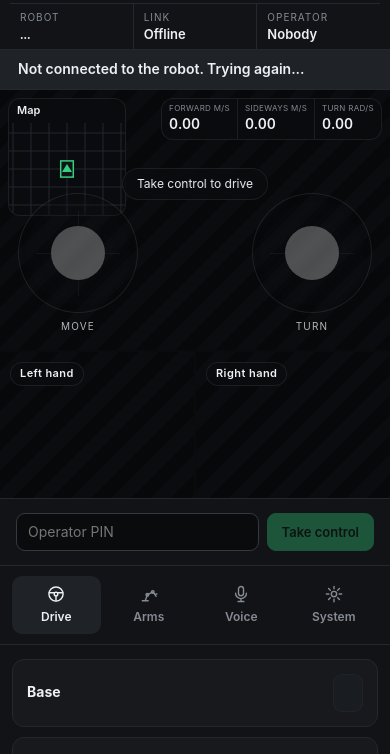
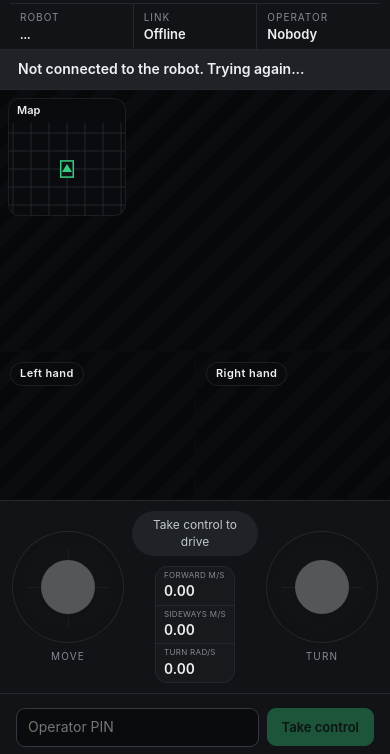
Before and after one commit to incom8134-web/kiro-webapp, a plain HTML site: page web/index.html in a window 390 px wide. Shown: the part 51-805 px from the top of the page. Drawn offline with Linux system fonts and the light colour scheme.

Commit message:
Joysticks in a control bar under the arm cameras
Main camera on top, the two arm cameras below it, then a bar with the Move
stick, speeds and Turn stick, so nothing covers the video.

Co-Authored-By: Claude Opus 5.5 <noreply@anthropic.com>

```diff
--- a/web/index.html
+++ b/web/index.html
@@ -40,14 +40,6 @@
         <div class="head"><span><span data-i18n="map">Map</span> <span id="scan-src" class="mute"></span></span><span id="pose" class="mute"></span></div>
         <canvas id="map"></canvas>
       </div>
-      <div id="hint" class="hint glass"></div>
-      <div class="speeds glass">
-        <div><span data-i18n="speed.fwd">Forward m/s</span><b id="vx">0.00</b></div>
-        <div><span data-i18n="speed.side">Sideways m/s</span><b id="vy">0.00</b></div>
-        <div><span data-i18n="speed.turn">Turn rad/s</span><b id="wz">0.00</b></div>
-      </div>
-      <div class="stick-wrap l"><div id="stick-move" class="stick"><div class="knob"></div></div><span data-i18n="stick.move">Move</span></div>
-      <div class="stick-wrap r"><div id="stick-turn" class="stick h"><div class="knob"></div></div><span data-i18n="stick.turn">Turn</span></div>
     </div>
     <div class="wrists">
       <div class="view wrist" data-cam="left_wrist">
@@ -58,6 +50,18 @@
         <img class="cam" alt="" hidden><div class="empty"><span class="msg"></span></div>
         <span class="tag glass" data-i18n="cam.right_wrist">Right hand</span>
       </div>
+    </div>
+    <div class="pad">
+      <div class="stick-wrap"><div id="stick-move" class="stick"><div class="knob"></div></div><span data-i18n="stick.move">Move</span></div>
+      <div class="pad-mid">
+        <div id="hint" class="hint"></div>
+        <div class="speeds">
+          <div><span data-i18n="speed.fwd">Forward m/s</span><b id="vx">0.00</b></div>
+          <div><span data-i18n="speed.side">Sideways m/s</span><b id="vy">0.00</b></div>
+          <div><span data-i18n="speed.turn">Turn rad/s</span><b id="wz">0.00</b></div>
+        </div>
+      </div>
+      <div class="stick-wrap"><div id="stick-turn" class="stick h"><div class="knob"></div></div><span data-i18n="stick.turn">Turn</span></div>
     </div>
   </section>
 
--- a/web/style.css
+++ b/web/style.css
@@ -83,8 +83,8 @@ main { display: grid; grid-template-columns: 1fr var(--dock-w); min-height: 0; }
 .stage { display: flex; flex-direction: column; gap: 2px; background: var(--bg); min-height: 0; overflow: hidden; padding: 0; container-type: size; }
 .view { position: relative; overflow: hidden; background: var(--view); min-height: 0; }
 .view.main { flex: 1 1 auto; }
-.wrists { flex: none; height: min(37.5cqw, 44cqh); display: grid; gap: 2px; justify-content: center;
-  grid-template-columns: repeat(2, minmax(0, calc(min(37.5cqw, 44cqh) * 4 / 3))); }
+.wrists { flex: none; height: min(37.5cqw, 36cqh); display: grid; gap: 2px; justify-content: center;
+  grid-template-columns: repeat(2, minmax(0, calc(min(37.5cqw, 36cqh) * 4 / 3))); }
 .view img.cam { position: absolute; inset: 0; width: 100%; height: 100%; object-fit: contain; }
 .view .empty { position: absolute; inset: 0; display: flex; align-items: center; justify-content: center; color: var(--mute); font-size: 13px; text-align: center; padding: 12px;
   background: repeating-linear-gradient(135deg, #07080a 0 14px, #0b0c0f 14px 28px); }
@@ -95,16 +95,18 @@ main { display: grid; grid-template-columns: 1fr var(--dock-w); min-height: 0; }
 .inset .head .mute { font-weight: 400; font-variant-numeric: tabular-nums; }
 .inset canvas { display: block; width: 100%; height: 196px; }
 
-.speeds { position: absolute; left: 50%; bottom: 16px; transform: translateX(-50%); display: flex; border-radius: var(--radius); overflow: hidden; }
+/* control bar under the arm cameras: Move stick, speeds, Turn stick. Nothing covers the video. */
+.pad { flex: none; display: grid; grid-template-columns: auto 1fr auto; align-items: center; gap: 16px; padding: 10px 22px; background: var(--panel); border-top: 1px solid var(--line); }
+.pad-mid { display: flex; flex-direction: column; align-items: center; gap: 10px; min-width: 0; }
+.speeds { display: flex; border-radius: var(--radius); overflow: hidden; background: var(--raise); border: 1px solid var(--line); }
 .speeds div { padding: 7px 14px; min-width: 96px; }
-.speeds div + div { border-left: 1px solid rgba(255, 255, 255, .08); }
+.speeds div + div { border-left: 1px solid var(--line); }
 .speeds span { display: block; font-size: 10px; color: var(--mute); text-transform: uppercase; letter-spacing: .08em; }
 .speeds b { font-size: 22px; font-weight: 600; font-variant-numeric: tabular-nums; }
-.hint { position: absolute; left: 50%; bottom: 88px; transform: translateX(-50%); padding: 6px 14px; border-radius: 999px; font-size: 12px; white-space: nowrap; }
+.hint { padding: 5px 14px; border-radius: 999px; font-size: 12px; white-space: nowrap; background: var(--raise-2); color: var(--ink-2); max-width: 100%; overflow: hidden; text-overflow: ellipsis; }
 
-.stick-wrap { position: absolute; bottom: 16px; display: flex; flex-direction: column; align-items: center; gap: 6px; color: rgba(255, 255, 255, .7); font-size: 10px; text-transform: uppercase; letter-spacing: .12em; }
-.stick-wrap.l { left: 18px; } .stick-wrap.r { right: 18px; }
-.stick { width: 148px; height: 148px; border-radius: 50%; border: 1.5px solid rgba(255, 255, 255, .28); background: radial-gradient(circle, rgba(255, 255, 255, .07), rgba(255, 255, 255, .02) 70%); position: relative; touch-action: none; backdrop-filter: blur(4px); }
+.stick-wrap { display: flex; flex-direction: column; align-items: center; gap: 6px; color: var(--mute); font-size: 10px; text-transform: uppercase; letter-spacing: .12em; }
+.stick { width: 128px; height: 128px; border-radius: 50%; border: 1.5px solid rgba(255, 255, 255, .28); background: radial-gradient(circle, rgba(255, 255, 255, .07), rgba(255, 255, 255, .02) 70%); position: relative; touch-action: none; backdrop-filter: blur(4px); }
 .stick::before, .stick::after { content: ""; position: absolute; background: rgba(255, 255, 255, .16); }
 .stick::before { left: 50%; top: 14%; bottom: 14%; width: 1px; }
 .stick::after { top: 50%; left: 14%; right: 14%; height: 1px; }
@@ -256,12 +258,14 @@ details summary { cursor: pointer; color: var(--mute); }
   .inset canvas { height: 92px; }
   .inset .head { padding: 4px 8px; }
   .inset .head #pose, .inset .head #scan-src { display: none; }
-  .stick { width: 120px; height: 120px; }
-  .speeds { bottom: auto; top: 8px; left: auto; right: 8px; transform: none; }
-  .speeds div { min-width: 0; padding: 4px 7px; }
+  .stick { width: 112px; height: 112px; }
+  .pad { padding: 10px 12px; gap: 8px; }
+  .speeds { flex-direction: column; }
+  .speeds div { min-width: 0; padding: 3px 8px; }
+  .speeds div + div { border-left: 0; border-top: 1px solid var(--line); }
   .speeds span { font-size: 8px; letter-spacing: .04em; }
   .speeds b { font-size: 14px; }
-  .hint { bottom: 150px; }
+  .hint { white-space: normal; text-align: center; }
   .dock { border-left: 0; border-top: 1px solid var(--line); }
   .tabs { position: sticky; top: 92px; z-index: 4; background: var(--panel); }
   .panels { overflow: visible; }
```
